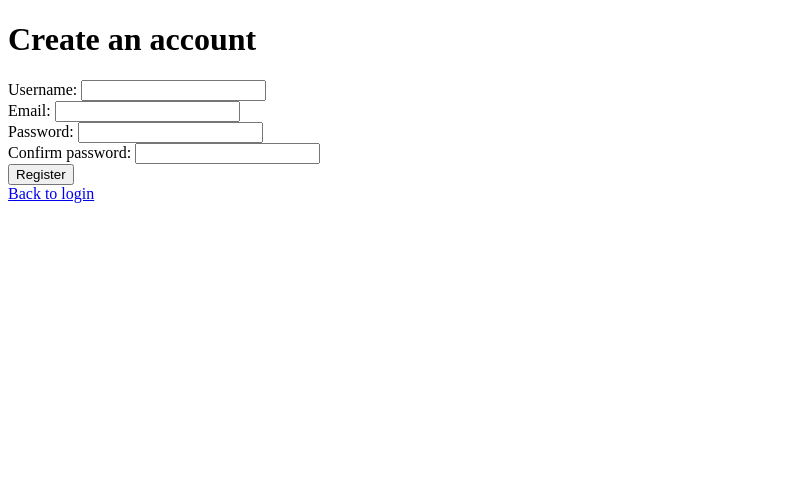
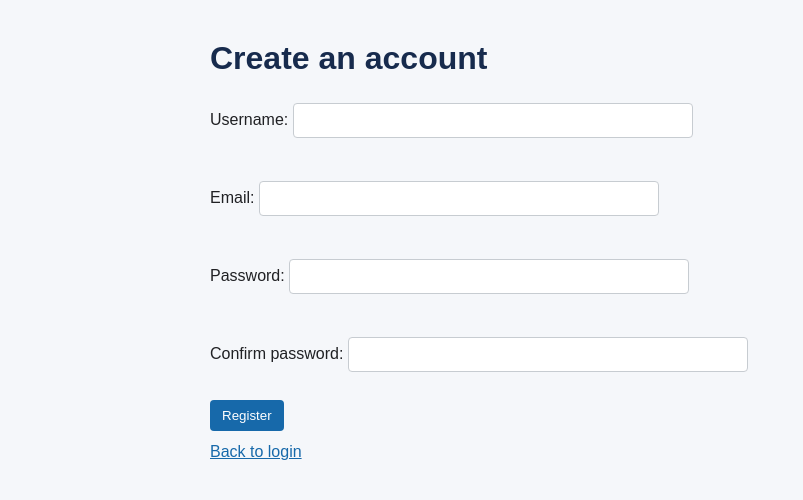
Before and after one commit to Samirio-o/gymapp, a Spring Boot app: page /register in a window 1280 px wide. Shown: the top 500 px of the page, without its empty margins (0-803 px from the left). Run offline with Spring Boot 4, Linux system fonts and the light colour scheme; some of the project's set-up classes (security, data sources, template engines, error pages and the like) are left out, and stand-ins take their place.

Commit message:
Add basic GymApp css

```diff
--- /dev/null
+++ b/src/main/resources/static/css/gym.css
@@ -0,0 +1,69 @@
+* {
+    box-sizing: border-box;
+}
+
+body {
+    max-width: 900px;
+    margin: 40px auto;
+    padding: 0 20px;
+    color: #202124;
+    background: #f5f7fa;
+    font-family: Arial, sans-serif;
+}
+
+h1,
+h2 {
+    color: #172b4d;
+}
+
+a {
+    color: #1769aa;
+}
+
+ul {
+    margin: 20px 0;
+    padding: 0;
+    list-style: none;
+}
+
+li {
+    margin-bottom: 10px;
+    padding: 14px;
+    border: 1px solid #d9dde3;
+    border-radius: 6px;
+    background: #ffffff;
+}
+
+form {
+    margin: 12px 0;
+}
+
+label {
+    display: block;
+    margin: 10px 0;
+}
+
+input,
+select {
+    width: 100%;
+    max-width: 400px;
+    margin-top: 5px;
+    padding: 9px;
+    border: 1px solid #c7ccd1;
+    border-radius: 4px;
+}
+
+button,
+input[type="submit"] {
+    padding: 8px 12px;
+    border: 0;
+    border-radius: 4px;
+    color: #ffffff;
+    background: #1769aa;
+    cursor: pointer;
+}
+
+button:hover,
+input[type="submit"]:hover {
+    background: #124f7d;
+}
--- a/src/main/resources/templates/login.html
+++ b/src/main/resources/templates/login.html
@@ -4,6 +4,7 @@
 <head>
     <meta charset="UTF-8">
     <title>Login - GymApp</title>
+    <link rel="stylesheet" th:href="@{/css/gym.css}">
 </head>
 
 <body>
--- a/src/main/resources/templates/register.html
+++ b/src/main/resources/templates/register.html
@@ -4,6 +4,7 @@
 <head>
     <meta charset="UTF-8">
     <title>Register - GymApp</title>
+    <link rel="stylesheet" th:href="@{/css/gym.css}">
 </head>
 
 <body>
```
